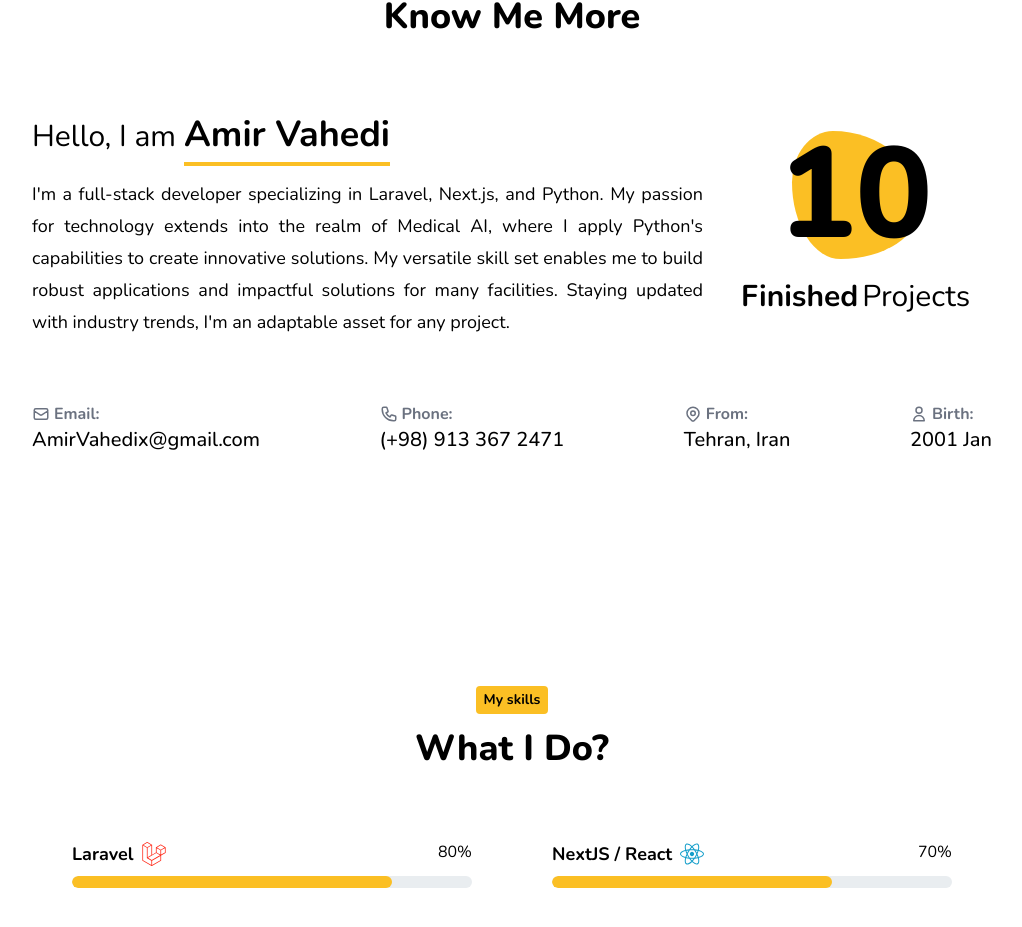
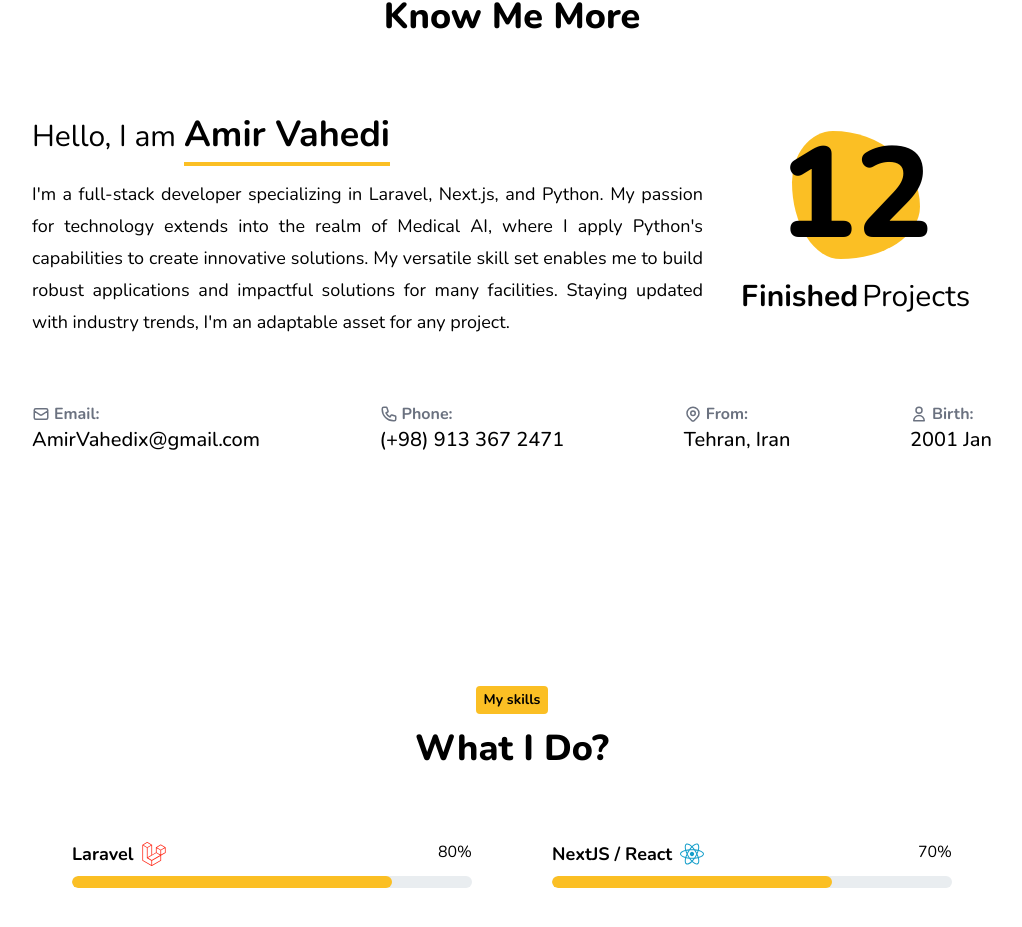
Before and after one commit to AmirVahedix/amirvahedix.github.io, a Next.js app: page / in a window 1280 px wide. Shown: the part 918-1845 px from the top of the page, without its empty margins (128-1150 px from the left). Built offline with nearby package versions, Linux system fonts and the light colour scheme.

Commit message:
Changed projects count

```diff
--- a/components/About/About.tsx
+++ b/components/About/About.tsx
@@ -43,7 +43,7 @@ export default function About({ aboutRef }: Props) {
                 style={{ borderRadius: "32% 68% 62% 38% / 40% 59% 41% 60%" }}
                 className="relative fancy_border bg-yellow w-32 h-32 flex items-center justify-center"
               >
-                <span className="text-9xl font-extrabold">10</span>
+                <span className="text-9xl font-extrabold">12</span>
               </div>
               <div className="flex mt-5">
                 <span className="text-3xl font-bold mr-1">Finished</span>
```
